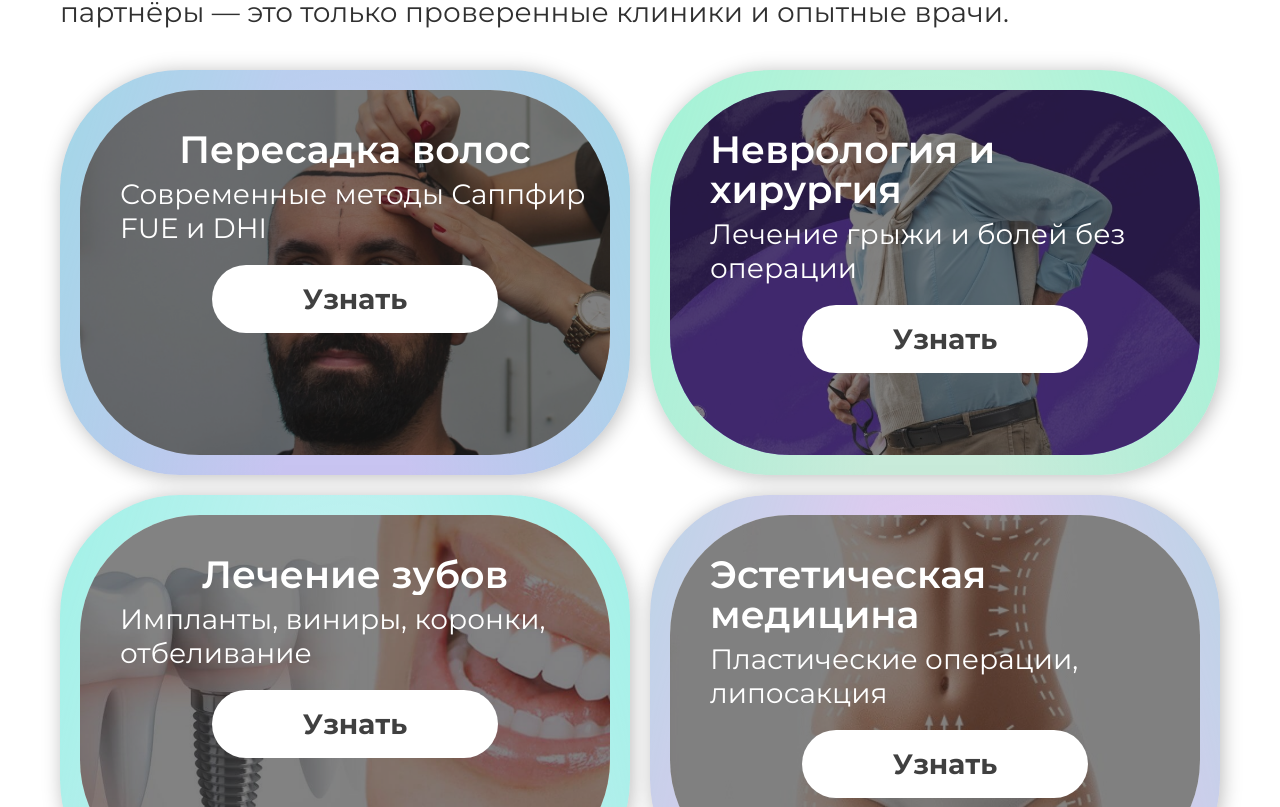
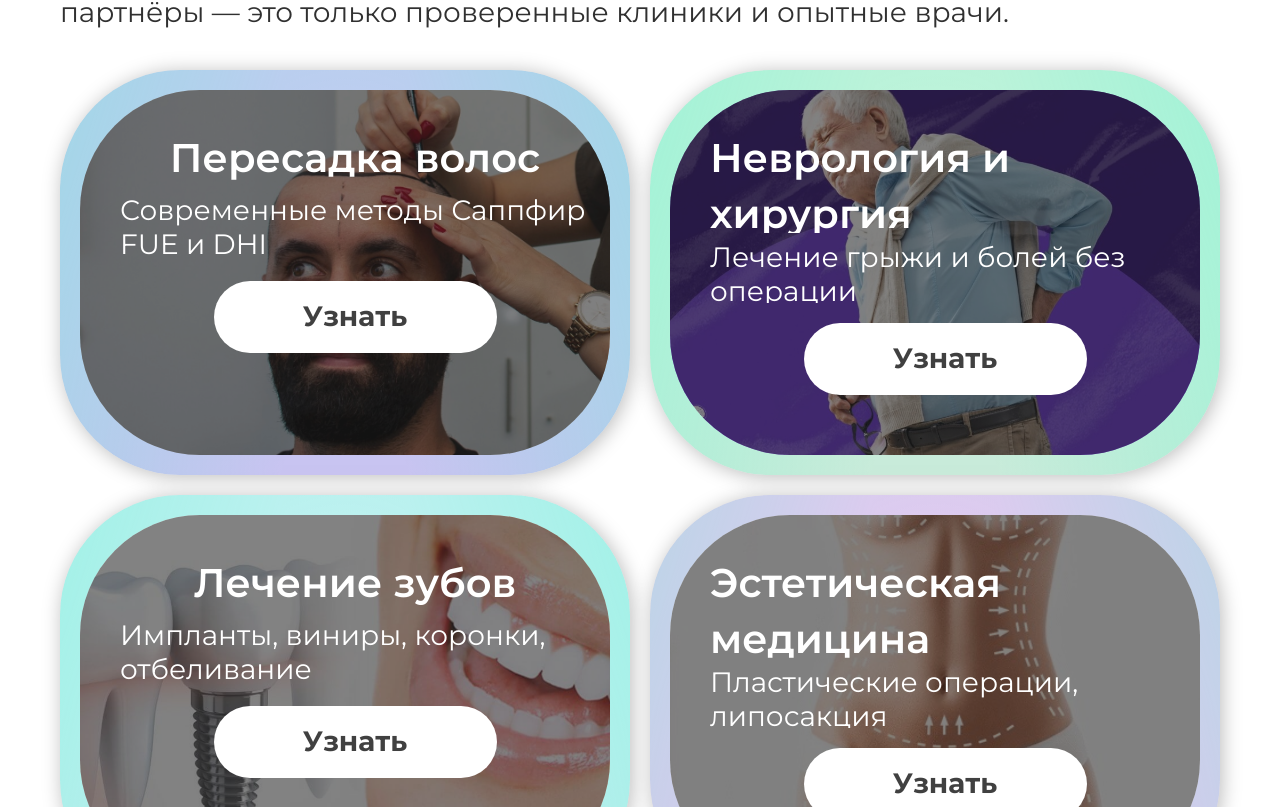
Before and after one commit to yuKalashnikova2/tourism, a Nuxt app: page / in a window 1280 px wide. Shown: the part 1593-2400 px from the top of the page. Built offline with nearby package versions, Linux system fonts and the light colour scheme.

Commit message:
refactor burger menu

```diff
--- a/components/About.vue
+++ b/components/About.vue
@@ -165,7 +165,7 @@
     }
     &__text {
         & .desktop {
-            @media (max-width: 1280px) {
+            @media (max-width: 1440px) {
                 display: none;
             }
         }
--- a/components/Blog.vue
+++ b/components/Blog.vue
@@ -10,8 +10,8 @@ onMounted(() => {
 })
 </script>
 <template>
+    <TitleSection>Наш блог</TitleSection>
     <div class="blog" id="blog" v-if="windowWidth >= 1460">
-        <TitleSection v-if="windowWidth >= 1440">Наш блог</TitleSection>
         <div class="blog__wrapper-d">
             <BlogVideoCard
                 video="https://www.youtube.com/embed/KRRKdk9Jf_s?autoplay=1&mute=1"
@@ -27,20 +27,7 @@ onMounted(() => {
             />
         </div>
     </div>
-    <BlogMobile v-else>
-        <BlogVideoCard
-            video="https://www.youtube.com/embed/KRRKdk9Jf_s?autoplay=1&mute=1"
-        />
-        <BlogVideoCard
-            video="https://youtube.com/embed/-J48C26AM3I?autoplay=1&mute=1"
-        />
-        <BlogVideoCard
-            video="https://youtube.com/embed/RjtwFyucTR4?autoplay=1&mute=1"
-        />
-        <BlogVideoCard
-            video="https://youtube.com/embed/LxINvpQbYo4?autoplay=1&mute=1"
-        />
-    </BlogMobile>
+    <BlogMobile v-else />
 </template>
 
 <style lang="scss" scoped>
--- a/components/BlogMobile.vue
+++ b/components/BlogMobile.vue
@@ -1,8 +1,20 @@
 <template>
     <div class="blog__wrapper">
-        <TitleSection class="left">Наш блог</TitleSection>
+        <!-- <TitleSection class="left">Наш блог</TitleSection> -->
         <div class="blog__video-container">
-            <slot />
+            <!-- <slot /> -->
+            <BlogVideoCard
+            video="https://www.youtube.com/embed/KRRKdk9Jf_s?autoplay=1&mute=1"
+        />
+        <BlogVideoCard
+            video="https://youtube.com/embed/-J48C26AM3I?autoplay=1&mute=1"
+        />
+        <BlogVideoCard
+            video="https://youtube.com/embed/RjtwFyucTR4?autoplay=1&mute=1"
+        />
+        <BlogVideoCard
+            video="https://youtube.com/embed/LxINvpQbYo4?autoplay=1&mute=1"
+        />
         </div>
     </div>
 </template>
--- a/components/Button.vue
+++ b/components/Button.vue
@@ -1,5 +1,11 @@
+<script setup>
+const props = defineProps({
+    small: Boolean,
+})
+</script>
+
 <template>
-    <button class="button">
+    <button :class="['button', small ? 'button_small' : '']">
         <slot />
     </button>
 </template>
@@ -30,14 +36,50 @@
     font-size: 40px;
     line-height: 48px;
     text-align: center;
-    // padding: 20px;
     padding: 1.2rem 7.7rem;
     cursor: pointer;
-    @media (max-width: 768px) {
+    &_small {
+        color: $gray;
         font-size: 28px;
         font-weight: 700;
         line-height: 33.6px;
         padding: 1.2rem 2.7rem;
+        background: $white;
+        &:hover {
+            cursor: pointer;
+            background: linear-gradient(
+                    287.56deg,
+                    rgba(86, 241, 206, 0) 50%,
+                    rgba(66, 159, 215, 0.6) 100%
+                ),
+                linear-gradient(
+                    252.44deg,
+                    rgba(66, 159, 215, 0.6) 0%,
+                    rgba(86, 241, 206, 0) 50%
+                ),
+                linear-gradient(
+                    180deg,
+                    rgba(215, 66, 188, 0) 50%,
+                    rgba(215, 66, 188, 0.12) 100%
+                ),
+                linear-gradient(0deg, #67c7cf, #67c7cf) !important;
+            color: $white;
+        }
+          @media (max-width: 768px) {
+        font-size: 20px;
+        line-height: 24px;
+        padding: 1.2rem 2.7rem;
+    }
+    }
+    @media (max-width: 768px) {
+        font-size: 32px;
+        line-height: 38.4px;
+        padding: 1.2rem 2.7rem;
+    }
+    @media (max-width: 768px) {
+        font-size: 20px;
+        line-height: 24px;
+        padding: 0.75rem 2.7rem;
     }
     &:hover {
         background: linear-gradient(
@@ -56,7 +98,8 @@
                 rgba(215, 66, 188, 0.24) 100%
             ),
             linear-gradient(0deg, #67c7cf, #67c7cf);
-        // color: $gray;
+    }
+    @media (max-width: 768px) {
     }
 }
 </style>
--- a/components/Header.vue
+++ b/components/Header.vue
@@ -1,16 +1,14 @@
 <script setup>
 import { ref } from 'vue'
 
-const list = ref([
-    { name: 'О нас', link: '#about' },
-    { name: 'Услуги', link: '#services' },
-    { name: 'Этапы', link: '#stages' },
-    { name: 'Блог', link: '#blog' },
-    { name: 'Контакты', link: '#contacts' },
-    { name: 'FAQ', link: '#faq' },
-])
-
 const isVisible = ref(false)
+const scrollToSection = (sectionId) => {
+    const element = document.getElementById(sectionId)
+    if (element) {
+        element.scrollIntoView({ behavior: 'smooth' })
+        isVisible.value = false
+    }
+}
 </script>
 <template>
     <div class="header">
@@ -56,8 +54,29 @@ const isVisible = ref(false)
         <Transition>
             <nav class="burger__nav" v-show="isVisible">
                 <ul class="burger__list">
-                    <li class="burger__item" v-for="lis in list">
-                        <NuxtLink :to="lis.link">{{ lis.name }}</NuxtLink>
+                    <li class="burger__item" @click="scrollToSection('about')">
+                        О нас
+                    </li>
+                    <li
+                        class="burger__item"
+                        @click="scrollToSection('services')"
+                    >
+                        Услуги
+                    </li>
+                    <li class="burger__item" @click="scrollToSection('stages')">
+                        Этапы
+                    </li>
+                    <li class="burger__item" @click="scrollToSection('blog')">
+                        Блог
+                    </li>
+                    <li
+                        class="burger__item"
+                        @click="scrollToSection('contacts')"
+                    >
+                        Контакты
+                    </li>
+                    <li class="burger__item" @click="scrollToSection('faq')">
+                        FAQ
                     </li>
                 </ul>
             </nav>
--- a/components/ServicesCard.vue
+++ b/components/ServicesCard.vue
@@ -21,7 +21,7 @@ const { openModal } = useModal()
                 <h3 class="services-card__title">{{ title }}</h3>
                 <div class="services-card__desc">{{ desc }}</div>
                 <nuxt-link to="#overlay_button">
-                    <Button class="services-card__button" @click="openModal"
+                    <Button small class="services-card__button" @click="openModal"
                         >Узнать</Button
                     >
                 </nuxt-link>
@@ -64,31 +64,37 @@ const { openModal } = useModal()
         min-height: 100%;
     }
     @media (max-width: 992px) {
+        margin: 16px;
+        max-height: 315px;
         // padding: 90px 23px 50px 15px;
     }
     @media (max-width: 768px) {
         margin: 16px;
-        max-height: 318px;
-        // height: auto;
+        max-height: 286px;
         padding: 40px 20px 48px 40px;
     }
     @media (max-width: 500px) {
         margin: 12px 8px;
+        padding: 40px 20px 40px 40px;
+        max-height: 218px;
     }
 
     &__title {
         font-weight: 600;
-        font-size: 38px;
-        line-height: 40px;
+        font-size: 40px;
+        line-height: 56px;
         margin-bottom: 8px;
         overflow: hidden;
         text-overflow: ellipsis;
         white-space: wrap;
         margin-bottom: 8px;
-        @media (max-width: 768px) {
+        @media (max-width: 992px) {
             font-size: 28px;
-            font-weight: 700;
             line-height: 39.2px;
+        }
+        @media (max-width: 500px) {
+            font-size: 20px;
+            line-height: 28px;
         }
     }
     &__desc {
@@ -97,41 +103,25 @@ const { openModal } = useModal()
         line-height: 33.6px;
         margin-bottom: 20px;
         overflow: hidden;
+        @media (max-width: 992px) {
+            font-size: 20px;
+            line-height: 24px;
+        }
         @media (max-width: 768px) {
-            font-size: 20px;
-            font-weight: 700;
-            line-height: 28px;
+            font-size: 16px;
+            line-height: 19.2px;
         }
     }
     &__button {
-        background: $white !important;
-        color: $gray;
-        font-size: 28px;
+        // background: $white !important;
+        // color: $gray;
+        // font-size: 28px;
         margin-top: auto;
         // padding-bottom: 10px;
         min-width: 283px;
         z-index: 100 !important;
-        padding: 0.625rem 5.656rem;
-        &:hover {
-            cursor: pointer;
-            background: linear-gradient(
-                    287.56deg,
-                    rgba(86, 241, 206, 0) 50%,
-                    rgba(66, 159, 215, 0.6) 100%
-                ),
-                linear-gradient(
-                    252.44deg,
-                    rgba(66, 159, 215, 0.6) 0%,
-                    rgba(86, 241, 206, 0) 50%
-                ),
-                linear-gradient(
-                    180deg,
-                    rgba(215, 66, 188, 0) 50%,
-                    rgba(215, 66, 188, 0.12) 100%
-                ),
-                linear-gradient(0deg, #67c7cf, #67c7cf) !important;
-            color: $white;
-        }
+        // padding: 0.625rem 5.656rem;
+
     }
     &_border {
         min-width: 405px;
```
